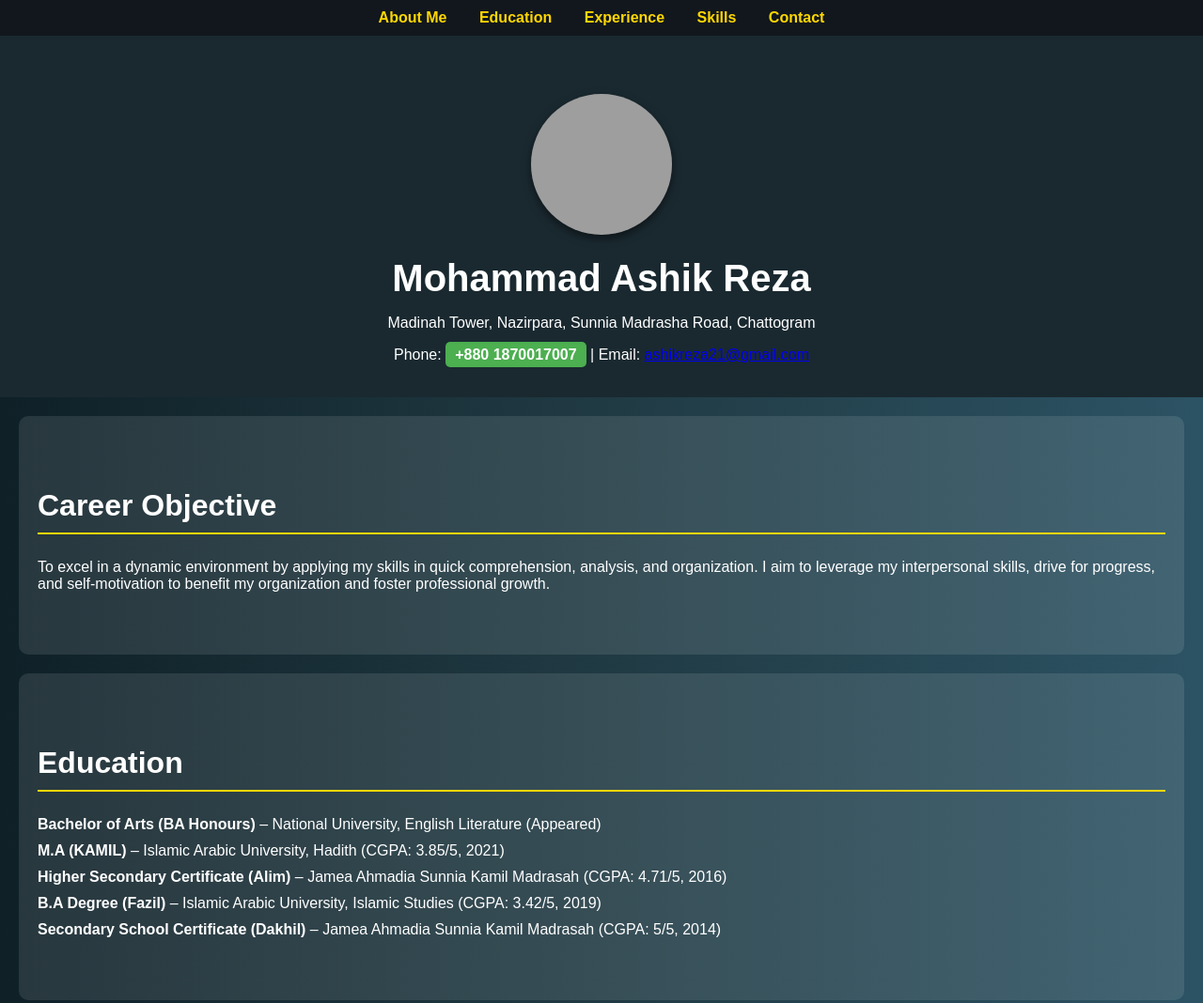
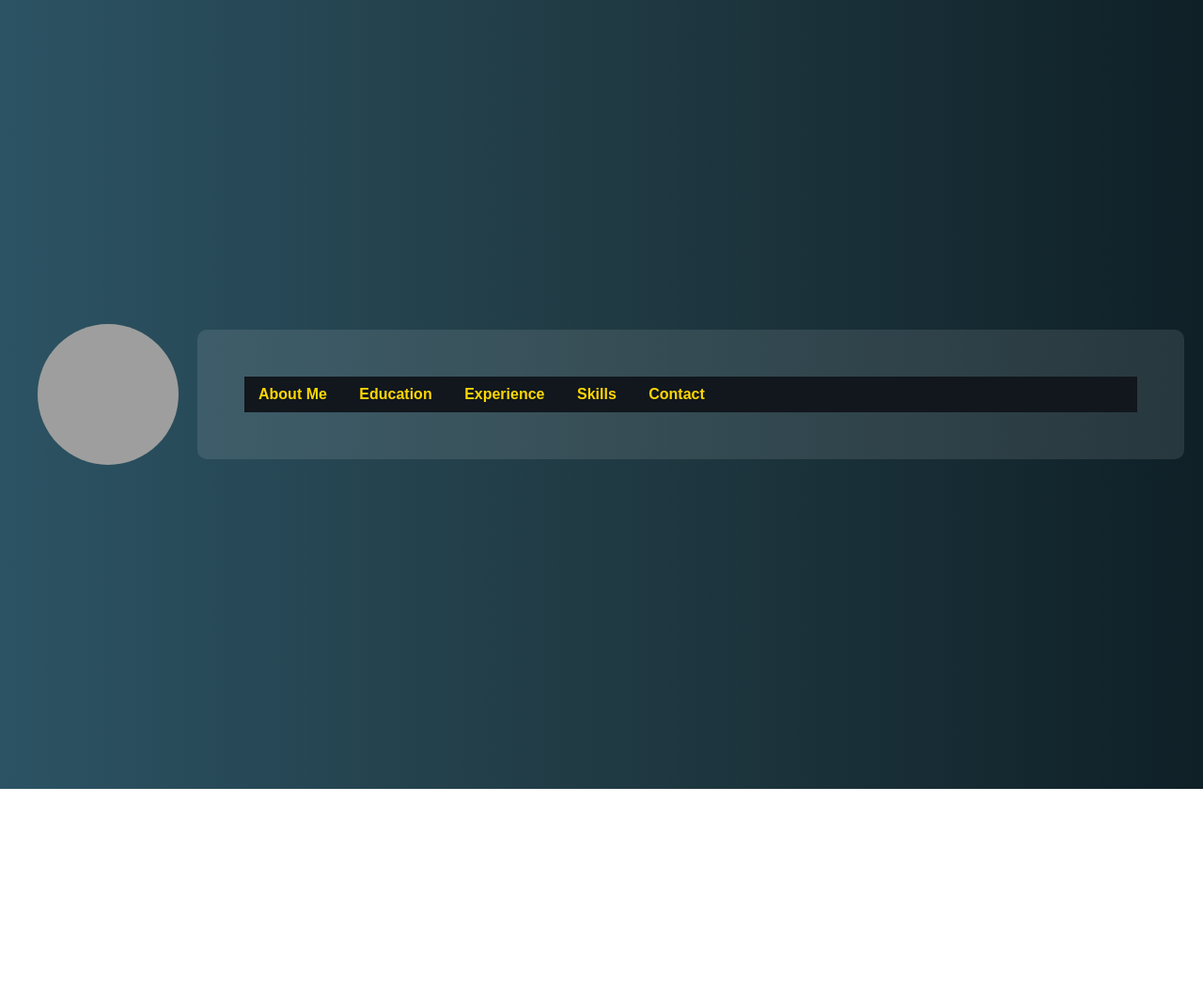
Before and after one commit to ashik-reza21/portfolio, a plain HTML site: page index.html in a window 1280 px wide. Shown: the top 1068 px of the page at 94% size. After the commit the page ends 840 px from the top, so only its background shows below. Drawn offline with Linux system fonts and the light colour scheme; grey boxes are pictures that could not be loaded.

Commit message:
Updated index3.html

```diff
--- a/index.html
+++ b/index.html
@@ -10,74 +10,62 @@
       font-family: 'Poppins', sans-serif;
       margin: 0;
       padding: 0;
-      background: linear-gradient(to right, #0f2027, #203a43, #2c5364);
+      background: linear-gradient(to right, #2c5364, #203a43, #0f2027);
       color: #fff;
+    }
+
+    .container {
+      display: flex;
+      flex-direction: row;
+      justify-content: space-between;
+      align-items: center;
+      min-height: 100vh;
+      padding: 20px;
     }
 
     nav {
       background: #11171d;
       padding: 10px 0;
-      text-align: center;
-      position: fixed;
-      top: 0;
-      width: 100%;
-      z-index: 1000;
+      color: #ffd700;
+      font-weight: bold;
     }
 
     nav ul {
       list-style: none;
       padding: 0;
       margin: 0;
-      display: inline-block;
     }
 
     nav ul li {
-      display: inline;
+      display: inline-block;
       margin: 0 15px;
     }
 
     nav ul li a {
       text-decoration: none;
-      color: #ffd700;
-      font-weight: bold;
+      color: inherit;
     }
 
-    header {
-      text-align: center;
-      padding: 100px 20px 20px;
-      background: #1a2930;
+    main {
+      flex: 1;
+      background: rgba(255, 255, 255, 0.1);
+      border-radius: 10px;
+      padding: 50px;
+      color: #333;
+      animation: fadeIn 1s ease-in;
     }
 
-    header h1 {
-      margin: 0;
-      font-size: 2.5rem;
-    }
-
-    header img {
-      width: 150px;
-      height: 150px;
-      border-radius: 50%;
-      margin-bottom: 20px;
-      box-shadow: 0 4px 10px rgba(0, 0, 0, 0.5);
-      animation: slideIn 1s ease-out;
-    }
-
-    @keyframes slideIn {
+    @keyframes fadeIn {
       from {
         opacity: 0;
-        transform: translateX(-100%);
       }
       to {
         opacity: 1;
-        transform: translateX(0);
       }
     }
 
     section {
-      padding: 50px 20px;
-      margin: 20px;
-      background: rgba(255, 255, 255, 0.1);
-      border-radius: 10px;
+      margin-bottom: 30px;
     }
 
     section h2 {
@@ -99,6 +87,7 @@
       text-align: center;
       padding: 20px;
       background: #11171d;
+      color: #ddd;
     }
 
     footer p {
@@ -106,7 +95,26 @@
     }
 
     footer a {
-      color: #ffd700;
+      color: inherit;
+    }
+
+    .profile-picture {
+      width: 150px;
+      height: 150px;
+      border-radius: 50%;
+      margin: 20px;
+      animation: slideIn 1s ease-out;
+    }
+
+    @keyframes slideIn {
+      from {
+        opacity: 0;
+        transform: translateX(100%);
+      }
+      to {
+        opacity: 1;
+        transform: translateX(0);
+      }
     }
 
     .phone {
@@ -120,75 +128,16 @@
 </head>
 <body>
 
-  <!-- Navigation -->
-  <nav>
-    <ul>
-      <li><a href="#about">About Me</a></li>
-      <li><a href="#education">Education</a></li>
-      <li><a href="#experience">Experience</a></li>
-      <li><a href="#skills">Skills</a></li>
-      <li><a href="#contact">Contact</a></li>
-    </ul>
-  </nav>
+  <div class="container">
 
-  <!-- Header -->
-  <header>
-    <img src="https://drive.google.com/uc?export=view&id=1Pv2JWGP1mChexYTJDDOp65adWFJmavd4" alt="Profile Picture">
-    <h1>Mohammad Ashik Reza</h1>
-    <p>Madinah Tower, Nazirpara, Sunnia Madrasha Road, Chattogram</p>
-    <p>Phone: <span class="phone">+880 1870017007</span> | Email: <a href="mailto:ashikreza21@gmail.com">ashikreza21@gmail.com</a></p>
-  </header>
+    <img src="https://drive.google.com/uc?export=view&id=1Pv2JWGP1mChexYTJDDOp65adWFJmavd4" alt="Profile Picture" class="profile-picture">
 
-  <!-- About Section -->
-  <section id="about">
-    <h2>Career Objective</h2>
-    <p>To excel in a dynamic environment by applying my skills in quick comprehension, analysis, and organization. I aim to leverage my interpersonal skills, drive for progress, and self-motivation to benefit my organization and foster professional growth.</p>
-  </section>
+    <main>
 
-  <!-- Education Section -->
-  <section id="education">
-    <h2>Education</h2>
-    <ul>
-      <li><strong>Bachelor of Arts (BA Honours)</strong> – National University, English Literature (Appeared)</li>
-      <li><strong>M.A (KAMIL)</strong> – Islamic Arabic University, Hadith (CGPA: 3.85/5, 2021)</li>
-      <li><strong>Higher Secondary Certificate (Alim)</strong> – Jamea Ahmadia Sunnia Kamil Madrasah (CGPA: 4.71/5, 2016)</li>
-      <li><strong>B.A Degree (Fazil)</strong> – Islamic Arabic University, Islamic Studies (CGPA: 3.42/5, 2019)</li>
-      <li><strong>Secondary School Certificate (Dakhil)</strong> – Jamea Ahmadia Sunnia Kamil Madrasah (CGPA: 5/5, 2014)</li>
-    </ul>
-  </section>
-
-  <!-- Experience Section -->
-  <section id="experience">
-    <h2>Work Experience</h2>
-    <ul>
-      <li>Managing Director – Ala-Hazrat Enterprise, Chattogram (1 Year)</li>
-      <li>Unit Manager – Rupali Life Insurance Company, Chattogram (3 Years)</li>
-    </ul>
-  </section>
-
-  <!-- Skills Section -->
-  <section id="skills">
-    <h2>Skills</h2>
-    <ul>
-      <li>Graphics Design: Adobe Photoshop, Adobe Illustrator</li>
-      <li>Video Editing: Adobe After Effects, Premiere Pro, Filmora</li>
-      <li>Accounts Management: Budgeting, Forecasting</li>
-      <li>Team Leadership, Public Speaking</li>
-    </ul>
-  </section>
-
-  <!-- Contact Section -->
-  <section id="contact">
-    <h2>Contact</h2>
-    <p>Email: <a href="mailto:ashikreza21@gmail.com">ashikreza21@gmail.com</a></p>
-    <p>Phone: <span class="phone">+880 1870017007</span></p>
-    <p>Permanent Address: Moniruzzaman Shaheber Bari, Mirzapur, Hathazari, Chattogram</p>
-  </section>
-
-  <!-- Footer -->
-  <footer>
-    <p>&copy; 2024 Mohammad Ashik Reza. <a href="#top">Back to Top</a></p>
-  </footer>
-
-</body>
-</html>
+      <nav>
+        <ul>
+          <li><a href="#about">About Me</a></li>
+          <li><a href="#education">Education</a></li>
+          <li><a href="#experience">Experience</a></li>
+          <li><a href="#skills">Skills</a></li>
+          <li><a href="#contact">Contact</a></li
```
